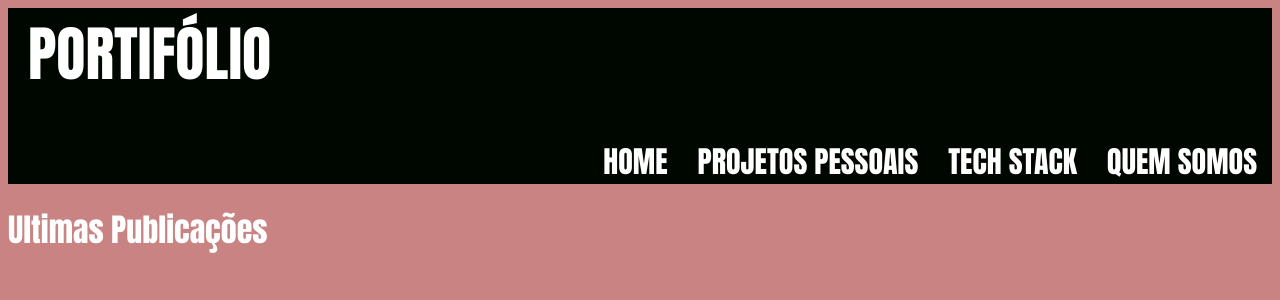
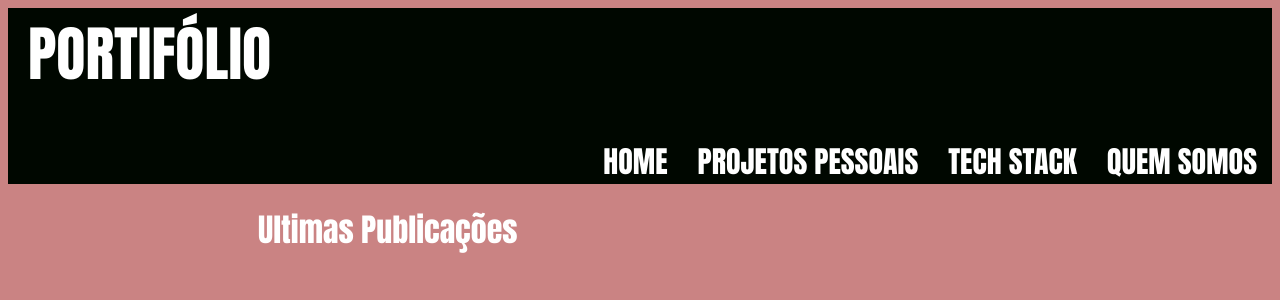
Before and after one commit to prosperor/PI2Blog, a Next.js app: page / in a window 1280 px wide. Shown: the top 300 px of the page. Built offline with nearby package versions, Linux system fonts and the light colour scheme.

Commit message:
content center

```diff
--- a/components/Comps.module.css
+++ b/components/Comps.module.css
@@ -42,3 +42,8 @@
     background-color: rgb(2, 17, 0);
     border-color: rgb(0, 7, 0);
 }
+
+.arecont{
+    margin-left: 250px;
+    margin-right: 250px;
+}
--- a/pages/index.js
+++ b/pages/index.js
@@ -1,5 +1,6 @@
 import Header from '../components/Header';
 import styles from '../components/Comps.module.css';
+import Con from '../components/ContentArea';
 
 export default function index() {
 
@@ -8,9 +9,18 @@ export default function index() {
 
             <Header/>
 
-            <h1 >
-                Ultimas Publicações
-            </h1>
+
+            <div className={styles.arecont}>
+
+                <h1 >
+                    Ultimas Publicações
+                </h1>
+            </div>
+
+
+
+
+
 
 
 
```
